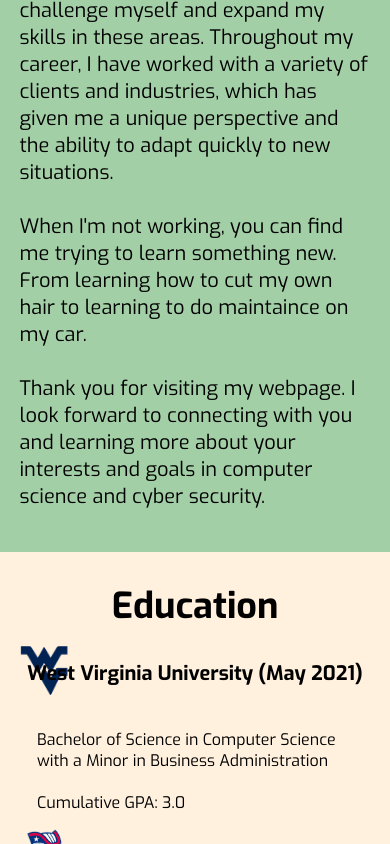
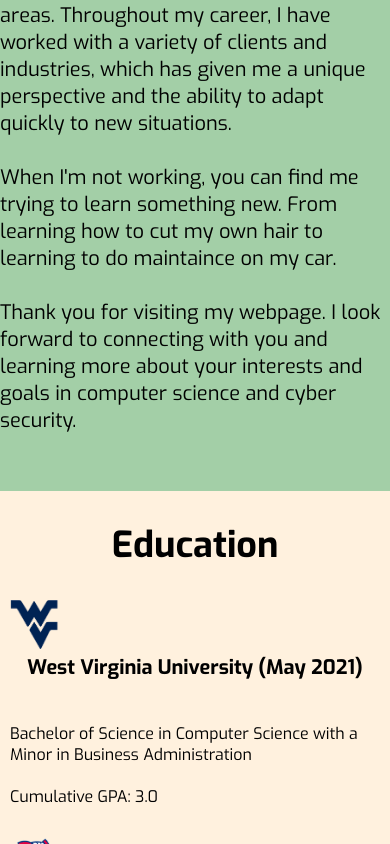
Before and after one commit to JayFields04/JayFields04.github.io, a plain HTML site: page index.html in a window 390 px wide. Shown: the part 1156-2000 px from the top of the page. Drawn offline with Linux system fonts and the light colour scheme.

Commit message:
updating media screen

```diff
--- a/style.css
+++ b/style.css
@@ -281,20 +281,39 @@ nav li {
     display: block;
     margin: 10px;
 }
-h2 {
-font-size: 24px;
-padding-top: 30px;
-padding-bottom: 15px;
+
+.education-container{
+    background-color: #FFF1DE;
+    padding: 10px;
+  }
+
+  .wvu-container{
+    width: 100%;
+  }
+
+  .wvu-container h3{
+    text-align: center;
+    margin-top: 0;
+  }
+
+  .whs-container{
+    width: 100%;
+  }
+
+  .whs-container h3{
+    text-align: center;
+    margin-top: 0;
+  }
+
+  p{
+    width: 100%;
+    margin: auto;
+    padding-bottom: 30px;
+    font-size: 16px;
+  }
+
+  h2{
+    padding-top: 20px;
+    font-size: 28px;
+  }
 }
-
-p {
-width: 90%;
-font-size: 16px;
-padding-bottom: 15px;
-}
-
-.wvu-container,
-.whs-container {
-width: 90%;
-}
-}
```
